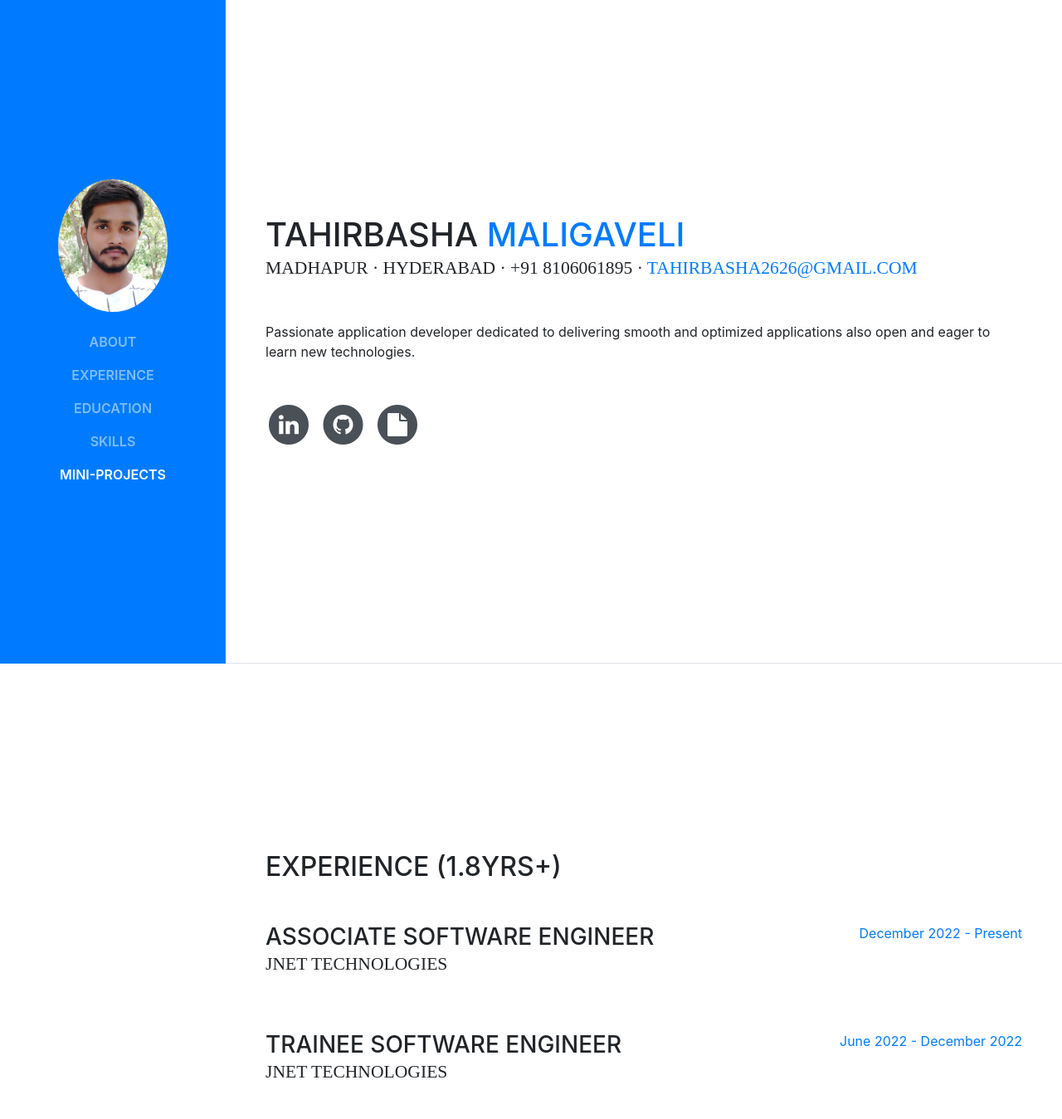
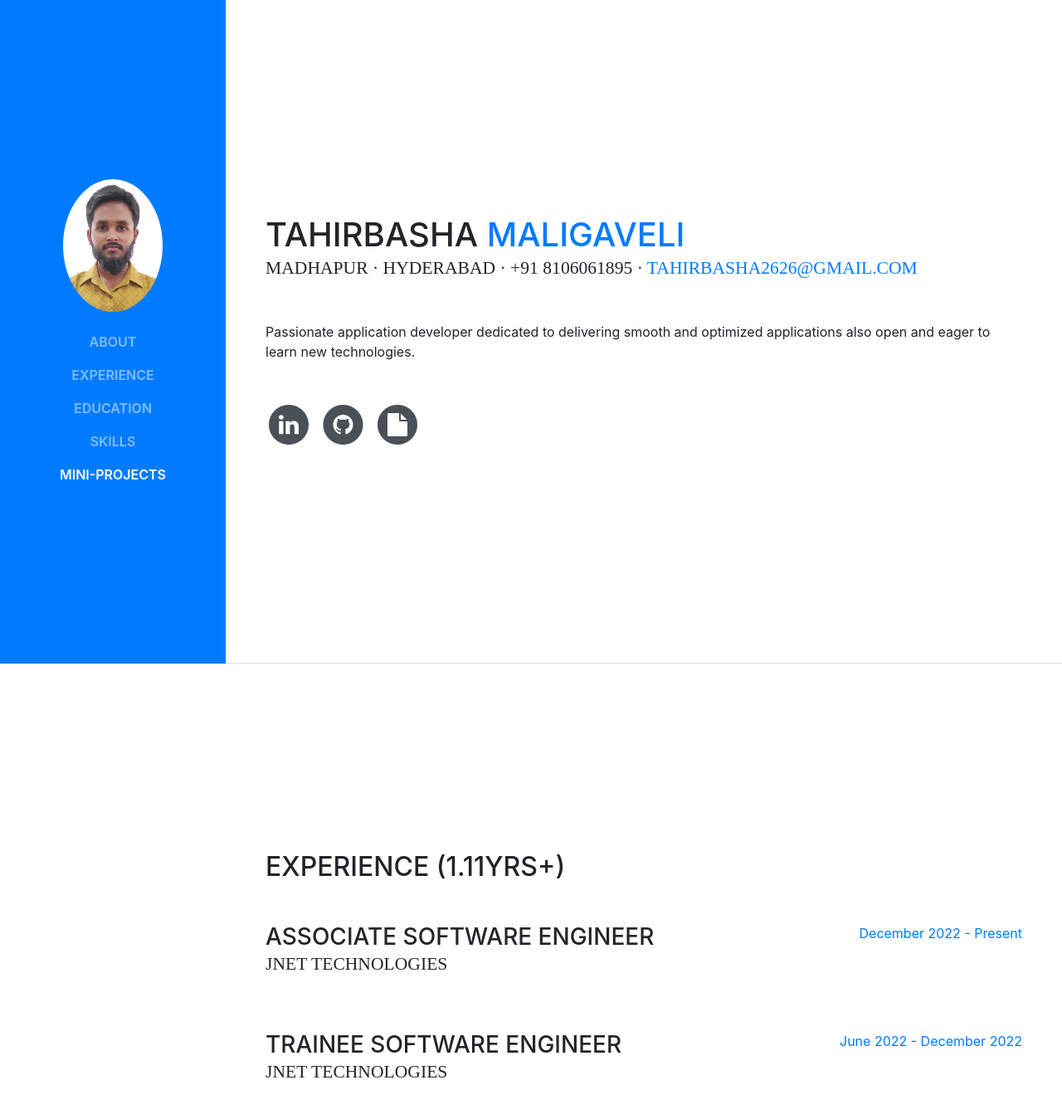
Before and after one commit to Tahirbasha/tm-portfolio, a website with bundled scripts: page index.html in a window 1280 px wide. Shown: the top 1349 px of the page at 83% size. Built offline with nearby package versions, Linux system fonts and the light colour scheme; a web font is replaced by a local one.

Commit message:
Update -- Resume, ProfilePic and YOE

```diff
--- a/index.html
+++ b/index.html
@@ -32,7 +32,7 @@
   <nav class="navbar navbar-expand-lg navbar-dark bg-primary fixed-top" id="sideNav">
     <a class="navbar-brand js-scroll-trigger" href="#page-top">
       <span class="d-none d-lg-block">
-        <img class="img-fluid img-profile rounded-circle mx-auto mb-2" src="img/ProfilePic.jpg" alt="">
+        <img class="img-fluid img-profile rounded-circle mx-auto mb-2" src="img/ProfilePic.png" alt="">
       </span>
     </a>
     <button class="navbar-toggler" type="button" data-toggle="collapse" data-target="#navbarSupportedContent"
@@ -90,7 +90,7 @@
             </a>
           </li>
           <li class="list-inline-item" title="Resume">
-            <a href="https://docs.google.com/document/d/1BaIEvyJhIyn4m6rFsGiKAlK1ijH_y6cHQLzkU2e0hao/edit?usp=sharing"
+            <a href="https://docs.google.com/document/d/1YfkvjsQXe5q42mV6kWUyKQMbbwCmjm2n6dEf4P1K1QA/edit?usp=sharing"
               target="_blank">
               <span class="fa-stack fa-lg">
                 <i class="fa fa-circle fa-stack-2x"></i>
@@ -104,7 +104,7 @@
 
     <section class="resume-section p-3 p-lg-5 d-flex flex-column" id="experience">
       <div class="my-auto">
-        <h2 class="mb-5">Experience (1.8YRS+)</h2>
+        <h2 class="mb-5">Experience (1.11YRS+)</h2>
 
         <div class="resume-item d-flex flex-column flex-md-row mb-5">
           <div class="resume-content mr-auto">
```
Also changed, not shown: img/ProfilePic.png (added).
